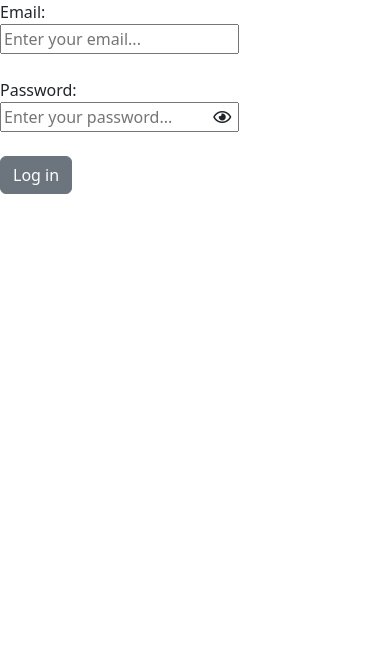
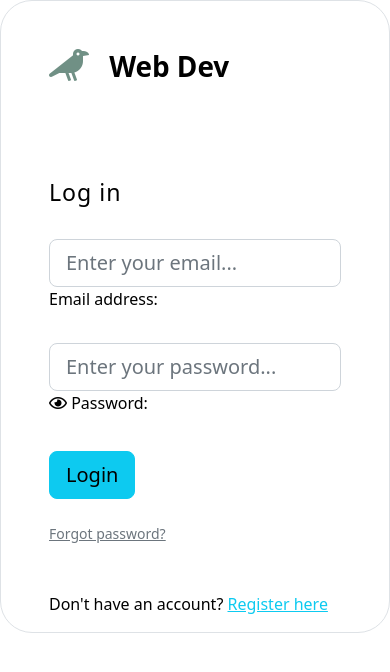
Before and after one commit to minhvu120201dn/company-hr, a PHP site: page / in a window 390 px wide. Shown: the top 672 px of the page. Run offline with PHP 8.4, Linux system fonts and the light colour scheme; some libraries are stand-ins or nearby versions.

Commit message:
update login front-end

```diff
--- a/backend/db_conn.php
+++ b/backend/db_conn.php
@@ -3,11 +3,12 @@ function connect_database(){
     $hostName = "localhost";
     $userName = "root";
     $password = "Thanhvaviet!!";
-    $dbName = "webdev";
+    $dbName = "company-hr";
     $conn = mysqli_connect($hostName, $userName, $password, $dbName);
     if (mysqli_connect_errno()) {
         echo "Failed to connect to MySQL: " . mysqli_connect_error();
         exit();
       }
+    return $conn;
 }
 ?>
--- a/login.php
+++ b/login.php
@@ -1,4 +1,4 @@
-<body>
+<!-- <body>
     <div class="panel-body">
         <form action="backend/test.php" method="post">
         <div class="form-group">
@@ -13,8 +13,58 @@
             <button type="submit" class="btn btn-secondary btn-md btn-block" name="login"> Log in </button>
         </form>
     </div>
-</body>
+</body> -->
+  <!--Section: Section #5-->
+  <section id="section-5">
+    <!--Section: Demo-->
+    <section class="pb-4">
+  <div class="bg-white border rounded-5">
 
+    <section class="w-100">
+      <div class="row">
+        <div class="col-sm-5 text-black">
+
+          <div class="px-5 ms-xl-4">
+            <i class="fas fa-crow fa-2x me-3 pt-5 mt-xl-0" style="color: #709085;"></i>
+            <span class="h1 fw-bold mb-0">Web Dev</span>
+          </div>
+
+          <div class="d-flex align-items-center px-5 ms-xl-4 mt-5 pt-5 pt-xl-0 mt-xl-n5">
+
+            <form style="width: 23rem;" action="backend/test.php" method="post">
+
+              <h3 class="fw-normal mb-3 pb-3" style="letter-spacing: 1px;">Log in</h3>
+
+              <div class="form-outline mb-4">
+                <input type="email" name="email" class="form-control form-control-lg" placeholder="Enter your email..."/>
+                <label class="form-label" for="email">Email address:</label><br>
+              </div>
+
+              <div class="form-group mb-4">
+
+                <input type="password" name="password" id="password" class="form-control form-control-lg" placeholder="Enter your password..."/>
+                <i class="far fa-eye" onclick="togglePassword()" style="cursor: pointer;"></i>
+                <label class="form-label" for="password">Password:</label>
+              </div>
+
+              <div class="pt-1 mb-4">
+                <button type="submit" class="btn btn-info btn-lg btn-block" type="button" name="login">Login</button>
+              </div>
+
+              <p class="small mb-5 pb-lg-2"><a class="text-muted" href="#!">Forgot password?</a></p>
+              <p>Don't have an account? <a href="#!" class="link-info">Register here</a></p>
+
+            </form>
+          </div>
+        </div>
+        <div class="col-sm-7 px-0 d-none d-sm-block">
+          <img src="login-img.png" alt="Login image"
+            class="img-fluid" style="object-fit: cover; object-position: right;">
+        </div>
+      </div>
+    </section>
+  </div>
+</section>
 <script>
 function togglePassword() {
   var x = document.getElementById("password");
--- /dev/null
+++ b/styles.css
@@ -0,0 +1,13 @@
+.bg-image-vertical {
+    position: relative;
+    overflow: hidden;
+    background-repeat: no-repeat;
+    background-position: right center;
+    background-size: auto 100%;
+  }
+
+ @media (min-width: 1025px) {
+    .h-custom-2 {
+      height: 100%;
+    }
+}
```
Also changed, not shown: backend/test.php (+9 -3 lines), login-img.png (added).
